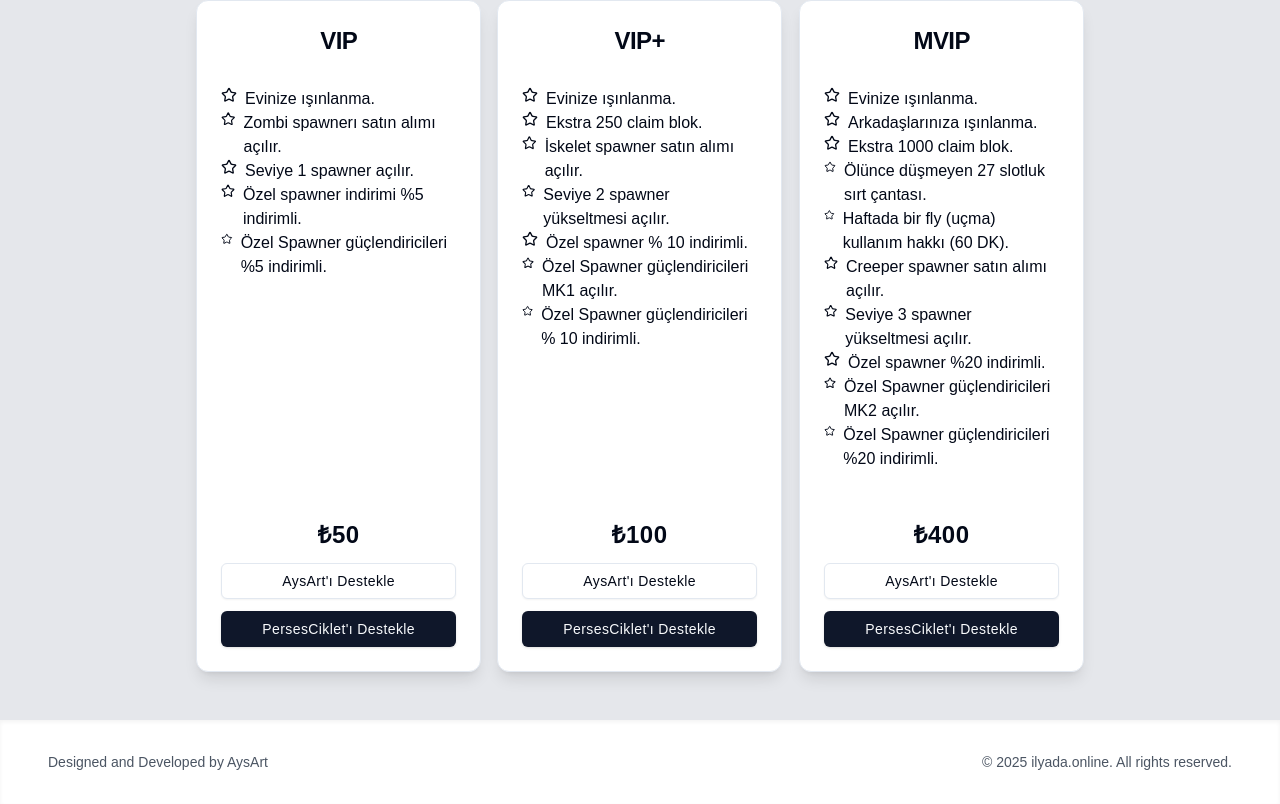
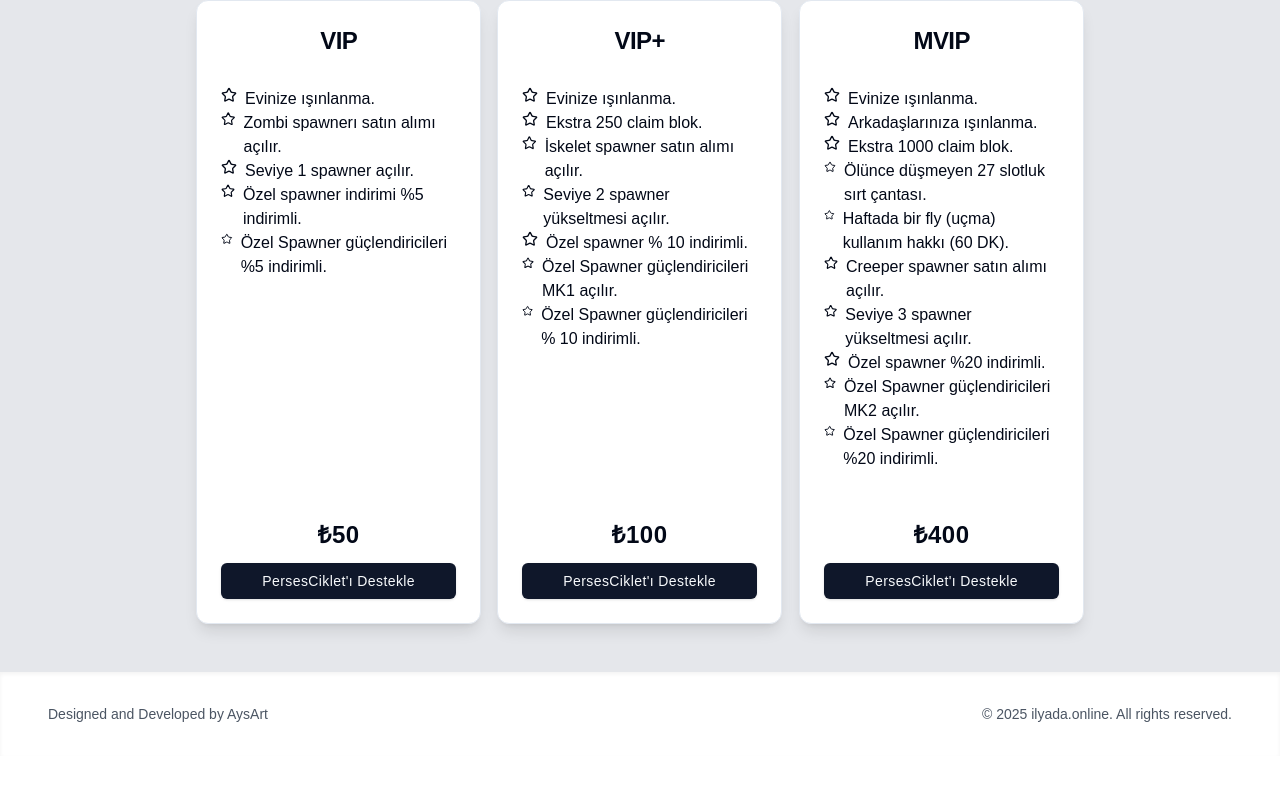
Before and after one commit to igdiaysu/ilyada-network, a Next.js app: page / in a window 1280 px wide. Shown: the part 544-1348 px from the top of the page. After the commit the page ends 1300 px from the top, so only its background shows below. Built offline with nearby package versions, Linux system fonts and the light colour scheme.

Commit message:
remove aysart button from vip packages

```diff
--- a/app/page.tsx
+++ b/app/page.tsx
@@ -317,9 +317,6 @@ function PackageCard({ name, features, price }: { name: string; features: string
       </div>
       <CardFooter className="flex flex-col flex-none gap-3 max-md:gap-2 tracking-wide">
         <div className="w-full text-center text-2xl font-bold tracking-wide">₺{price}</div>
-        <Button variant="outline" className="w-full" asChild>
-          <Link href="https://donate.bynogame.com/aysart">AysArt&#39;ı Destekle</Link>
-        </Button>
         <Button className="w-full" asChild>
           <Link href="https://donate.bynogame.com/persesciklet">PersesCiklet&#39;ı Destekle</Link>
         </Button>
```
